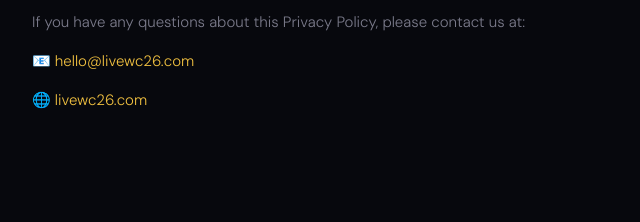
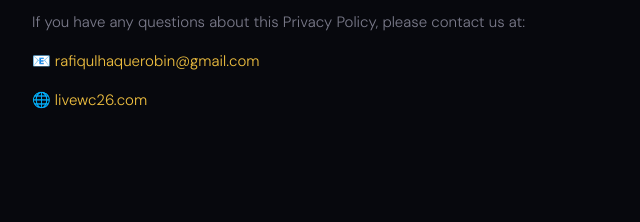
Before and after one commit to rafiqulrobin/wc26-predictor, a plain HTML site: page privacy.html in a window 1280 px wide. Shown: the part 2069-2291 px from the top of the page, 272-912 px from the left. Drawn offline with Linux system fonts and the light colour scheme.

Commit message:
Update privacy.html

```diff
--- a/privacy.html
+++ b/privacy.html
@@ -83,7 +83,7 @@ footer a{color:var(--gold);text-decoration:none;margin:0 8px}
 
   <h2>Contact Us</h2>
   <p>If you have any questions about this Privacy Policy, please contact us at:</p>
-  <p>📧 <a href="mailto:hello@livewc26.com">hello@livewc26.com</a></p>
+  <p>📧 <a href="mailto:rafiqulhaquerobin@gmail.com">rafiqulhaquerobin@gmail.com</a></p>
   <p>🌐 <a href="https://livewc26.com">livewc26.com</a></p>
 </div>
 
```
